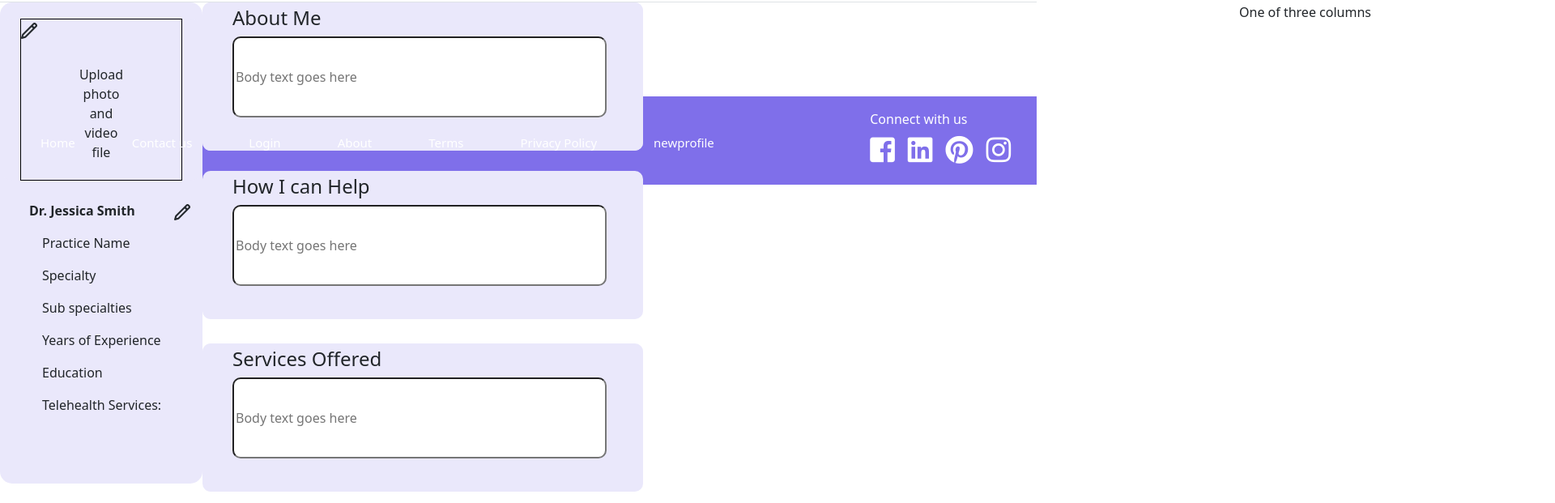
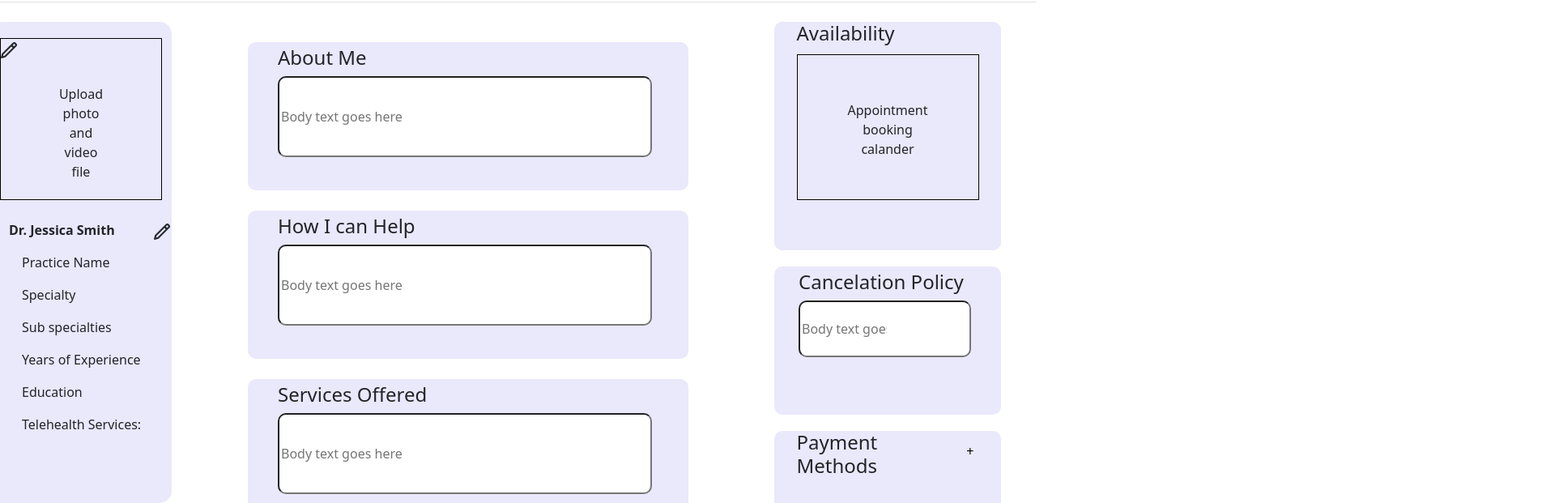
Before and after one commit to MVP-Marketplace/elana-new, a React (Create React App) app in the folder frontend/: page /newPractitionerProfile in a window 1280 px wide. Shown: the part 80-701 px from the top of the page at 81% size, 1920 px wide, since content can reach past the window. Built offline with nearby package versions, Linux system fonts and the light colour scheme; a web font is replaced by a local one.

Commit message:
more profile

```diff
--- a/frontend/src/App.js
+++ b/frontend/src/App.js
@@ -40,7 +40,7 @@ function App() {
             <Route path='/practitionerEditProfile/:id' element={<PractitionerEditProfile/>}/>
             <Route path='/practitionerSignUp' element={<PractitionerSignUp/>}/>
           </Routes>
-      <Footer/>
+      {/* <Footer/> */}
       </Router>
     </>
   );
--- a/frontend/src/components/Footer.js
+++ b/frontend/src/components/Footer.js
@@ -2,8 +2,9 @@ import React from "react";
 import { Link } from "react-router-dom";
 import '../index.css'
 
-export const Footer = () => (
-	<footer className="footer mt-auto py-3 d-flex justify-content-between">
+export const Footer = () => {
+	return(
+	<div className="footer  mt-auto py-3 d-flex justify-content-between">
 		<div className="footerlinks">
 
 			<div className="footerlink"><p>Home</p></div>
@@ -13,25 +14,8 @@ export const Footer = () => (
 			<div className="footerlink"><Link to="/terms" className="text-decoration-none text-white"><p>Terms</p></Link></div>
 			<div className="footerlink"><Link to="/privacyPolicy" className="text-decoration-none text-white"><p>Privacy Policy</p></Link></div>
 			<div className="footerlink"><Link to="/newPractitionerProfile" className="text-decoration-none text-white"><p>newprofile</p></Link></div>
+			<div className="footerlink"><Link to="/practitionerListing" className="text-decoration-none text-white"><p>listening</p></Link></div>
 		</div>
-
-			{/* <div className="input-group md-form form-sm form-2 pl-0 me-5">
-				<div className="">
-					<p className="m-0 p-0 text-white textfoot">Stay in the know - join Elana!</p>
-
-					<div className="d-flex">
-
-						<input className="form-control my-0 py-1 red-border ms-2" type="text" placeholder="Enter your email" aria-label="Search" />
-						<div className="input-group-append">
-							<span className="" id="basic-text1">
-								<button className='buttonfooter me-5'>
-									Join
-								</button>
-							</span>
-						</div>
-					</div>
-				</div>
-			</div> */}
 				<div className="m-0 pe-3">
 					<p className="text-white p-0 m-0">Connect with us</p>
 					<div className="icon d-flex">
@@ -42,5 +26,5 @@ export const Footer = () => (
 					</div>
 				</div>
 
-	</footer>
-)
+	</div>
+)}
--- a/frontend/src/index.css
+++ b/frontend/src/index.css
@@ -833,12 +833,12 @@ span{
 
 /*
 CSS PractitionerProfilePage--------------------**********/
-/* .pp {
+.pp {
   margin: 0 auto;
   width: 1440px;
   height: 100vh ;
   margin-bottom: 300px;
-} */
+}
 .ppConainer {
   margin: 0 auto;
   width: 1440px;
@@ -894,8 +894,8 @@ line-height: 57px;
 }
 
 .ppAbout {
-width: 544px;
-height: 756px;
+/* width: 544px;
+height: 756px; */
 /* display: flex;
 flex-direction: column;
 align-items: flex-start; */
--- a/frontend/src/pages/Practitioner/PractitionerProfileStyles.css
+++ b/frontend/src/pages/Practitioner/PractitionerProfileStyles.css
@@ -1,7 +1,7 @@
 .profile-photo-bg{
     background-color: #EAE8FB;
     height: auto;
-    width: 250px;
+    width: auto;
     border-radius: 15px;
 }
 /* .secondcolum{
--- a/frontend/src/pages/Practitioner/newPractitionerProfile.jsx
+++ b/frontend/src/pages/Practitioner/newPractitionerProfile.jsx
@@ -46,11 +46,13 @@ export function NewPractitionerProfile() {
   return (
     <div className="pp ">
       <div className="">
-        <div
+      <MDBRow  className="d-flex align-items-start mt-4"
+          style={{ height: "100px" }}>
+        {/* <div
           className="d-flex align-items-start mb-3"
           style={{ height: "100px" }}
-        >
-          <MDBCol className="profile-photo-bg" size='4' sm='12'>
+        > */}
+          <MDBCol className="profile-photo-bg" md='3' sm="12">
             <div className="profile-photo-bg">
               <div className="ppImageBox">
                 <img
@@ -161,7 +163,7 @@ export function NewPractitionerProfile() {
                         <MDBModalBody>
                           <div>
                             <div className="d-flex justify-content-evenly m-1">
-                              <div className="col-sm ms-5">
+                              <div className="ms-5">
                                 <label className="labelsingup text-muted">
                                   Your Name
                                 </label>
@@ -175,7 +177,7 @@ export function NewPractitionerProfile() {
                                 />
                               </div>
 
-                              <div className="col-sm ms-5">
+                              <div className="ms-5">
                                 <label className="labelsingup text-muted">
                                   Your Practice’s Name
                                 </label>
@@ -190,7 +192,7 @@ export function NewPractitionerProfile() {
                               </div>
                             </div>
                             <div className="d-flex justify-content-evenly m-1">
-                              <div className="col-sm ms-5">
+                              <div className="ms-5">
                                 <label className="labelsingup text-muted">
                                   Your Specialty
                                 </label>
@@ -204,7 +206,7 @@ export function NewPractitionerProfile() {
                                 />
                               </div>
 
-                              <div className="col-sm ms-5">
+                              <div className="ms-5">
                                 <label className="labelsingup text-muted">
                                   Sub-Specialties
                                 </label>
@@ -219,7 +221,7 @@ export function NewPractitionerProfile() {
                               </div>
                             </div>
                             <div className="d-flex justify-content-evenly m-1">
-                              <div className="col-sm ms-5">
+                              <div className="ms-5">
                                 <label className="labelsingup text-muted">
                                   Years of Experience
                                 </label>
@@ -233,7 +235,7 @@ export function NewPractitionerProfile() {
                                 />
                               </div>
 
-                              <div className="col-sm ms-5">
+                              <div className="ms-5">
                                 <label className="labelsingup text-muted">
                                   Education
                                 </label>
@@ -294,10 +296,10 @@ export function NewPractitionerProfile() {
 
 
           </MDBCol>
-          <MDBCol className="" size='4' sm='12'>
+          <MDBCol className="" md='6' sm="12">
 
-          <div className="ppAbout allcolum">
-          <div className="ppAbout ">
+          <div className="mb-1">
+          <div className="ppAboutA ">
             <div className="ppAboutbox">
               <h4 className="">About Me</h4>
               <input
@@ -328,7 +330,7 @@ export function NewPractitionerProfile() {
               {showbuttonstwo && <div className="d-flex moveR"><button className="buttonmodal me-1">save</button><button className="buttonmodal me-1 ">Cancel</button></div>}
             </div>
           </div>
-          <div className="ppAboutB">
+          <div className="ppAboutA">
             <div className="ppAboutbox">
               <h4>Services Offered</h4>
               <input
@@ -343,16 +345,46 @@ export function NewPractitionerProfile() {
             {showbuttonsthree && <div className="d-flex moveR"><button className="buttonmodal me-1">save!!!</button><button className="buttonmodal me-1 ">Cancel</button></div>}
             </div>
           </div>
-          <div className="ppAbout2">
+          <div className="ppAboutA">
             <div className="ppAboutbox2">
               <h4>Certifications</h4>
-              <button className="ppCertificationButton">+</button>
+              <button className="ppPaymentButton">+</button>
             </div>
           </div>
         </div>
           </MDBCol>
-          <MDBCol className="" size='4' sm=''>One of three columns</MDBCol>
+          <MDBCol className="" md='3' sm='12'>
+          <div className="ppAvailability allcolum">
+          <div className="ppAvailability">
+            <div className="ppAbox">
+              <h4>Availability</h4>
+            </div>
+            <div className="ppApointmentCalender">
+              <div className="ppd">
+                <p className="ppText">Appointment booking calander</p>
+              </div>
+            </div>
+          </div>
+          <div className="ppCancellation">
+            <div className="ppCancelationbox2">
+              <h4>Cancelation Policy</h4>
+              <input
+                type="text"
+                placeholder="Body text goes here"
+                className="ppInput3"
+              />
+            </div>
+          </div>
+          <div className="ppPayment">
+            <div className="ppMethodsbox">
+              <h4>Payment Methods</h4>
+              <button className="ppPaymentButton">+</button>
+            </div>
+          </div>
         </div>
+          </MDBCol>
+        {/* </div> */}
+        </MDBRow>
       </div>
     </div>
   );
```
